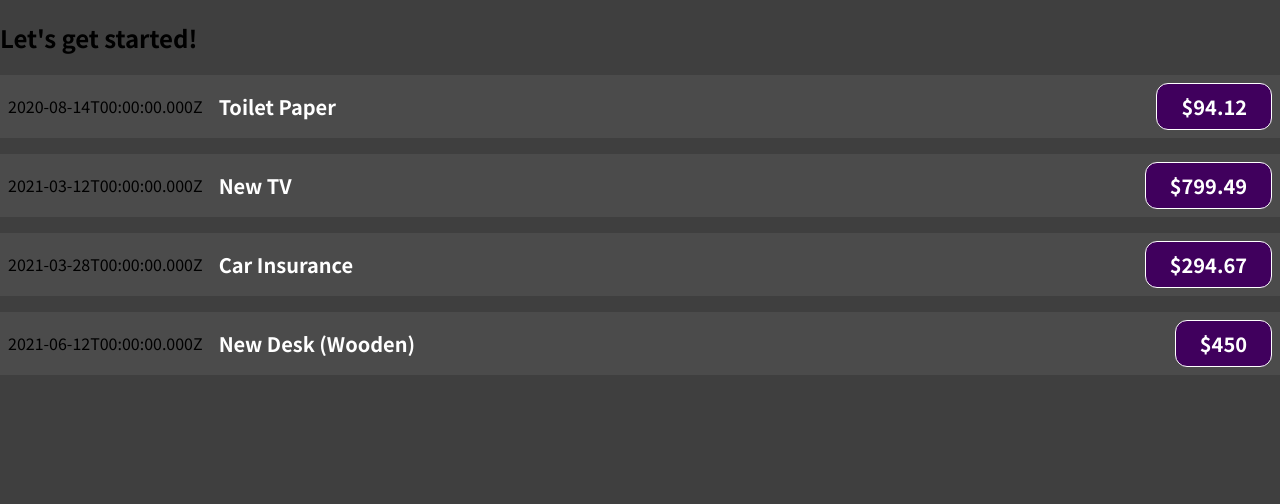
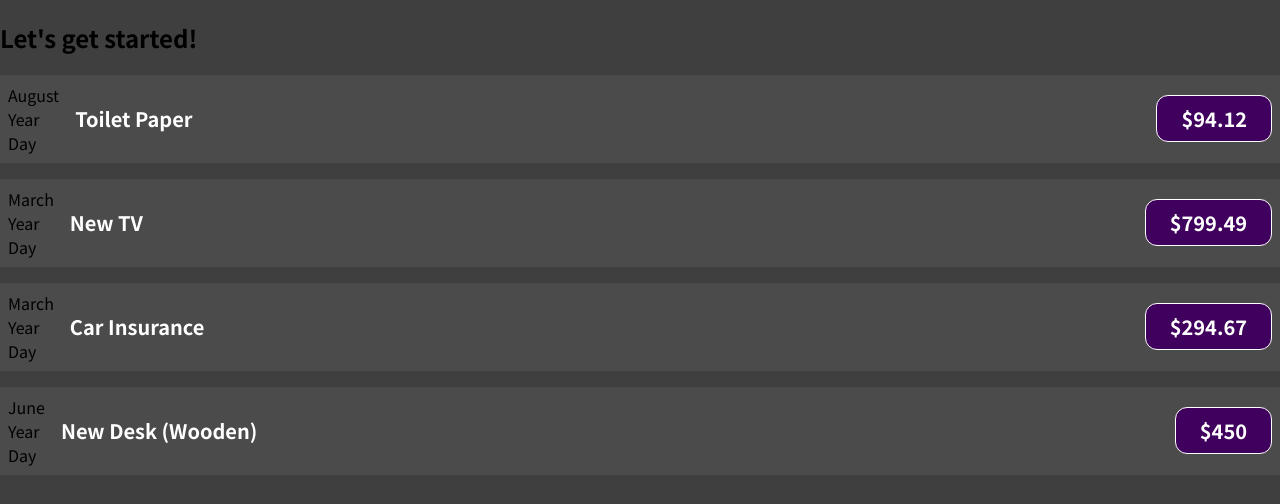
Before and after one commit to Collin-Jones/ReactPractice, a JavaScript app: page / in a window 1280 px wide. Shown: the top 504 px of the page. Built offline with nearby package versions, Linux system fonts and the light colour scheme.

Commit message:
going to code some more later

```diff
--- a/src/components/ExpenseItem.js
+++ b/src/components/ExpenseItem.js
@@ -3,7 +3,11 @@ import './ExpenseItem.css';
 function ExpenseItem(props){
     return (
         <div className="expense-item">
-            <div>{props.date.toISOString()}</div>
+            <div>
+                <div>{props.date.toLocaleString('en-US', {month: 'long'})}</div>
+                <div>Year</div>
+                <div>Day</div>
+            </div>
             <div className="expense-item__description">
                 <h2>{props.title}</h2>
                 <div className="expense-item__price">${props.amount}</div>
```
